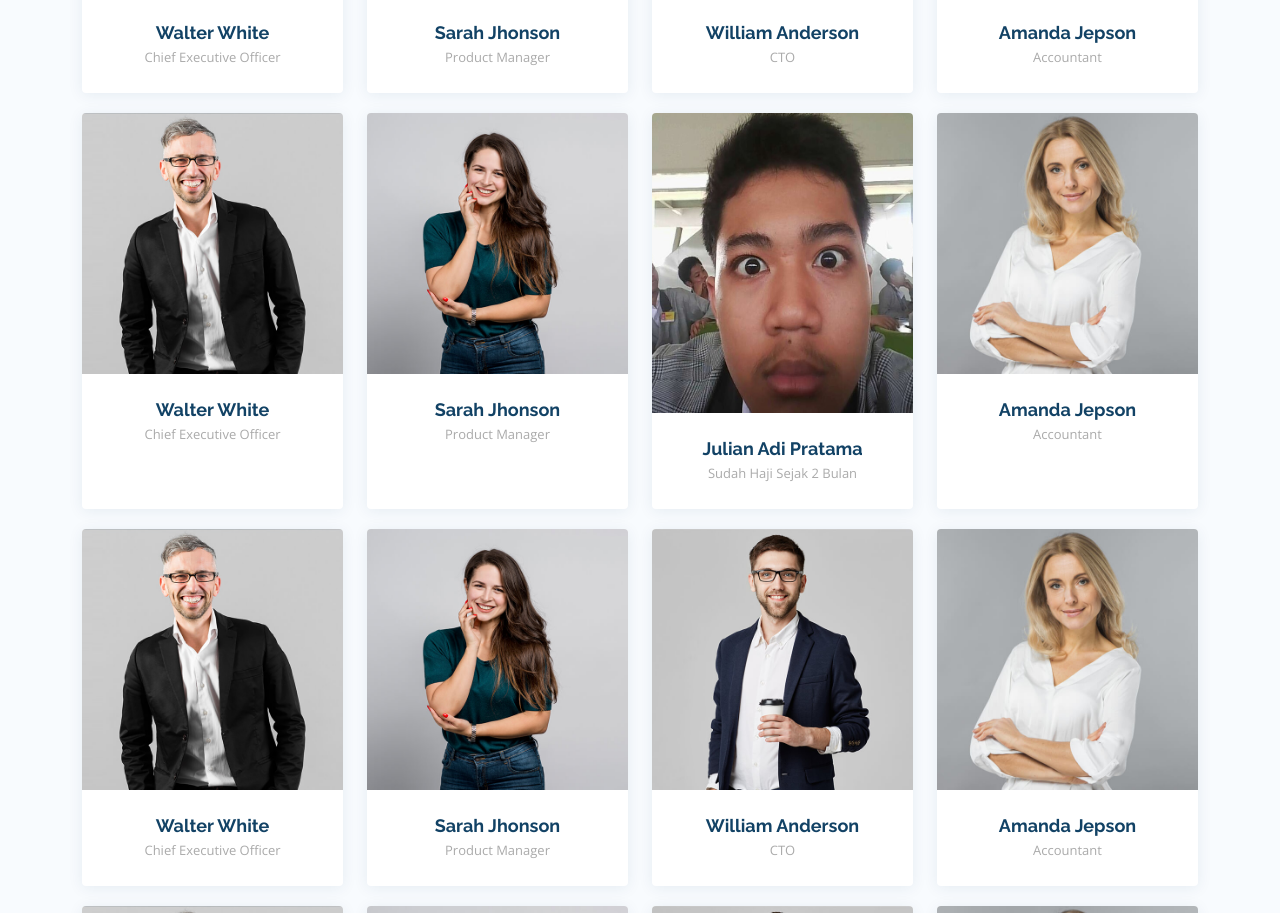
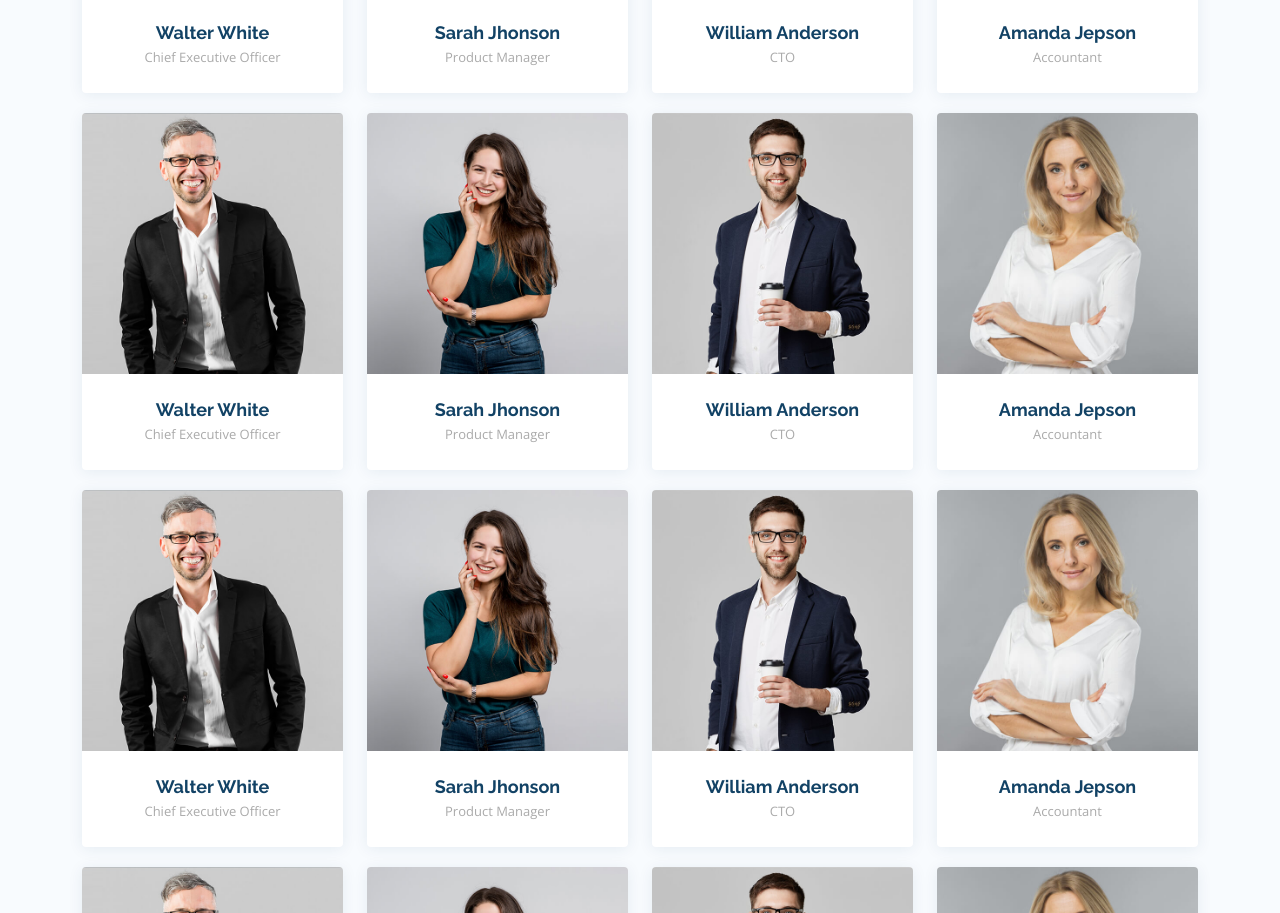
Before and after one commit to atjeprahmat/kolaborasiGithubPPLG12024, a plain HTML site: page index.html in a window 1280 px wide. Shown: the part 6527-7440 px from the top of the page. Drawn offline with nearby package versions, Linux system fonts and the light colour scheme; animation ran at ten frames a second.

Commit message:
update Fakhri

```diff
--- a/index.html
+++ b/index.html
@@ -819,17 +819,17 @@
           <div class="col-lg-3 col-md-6 d-flex align-items-stretch" data-aos="fade-up" data-aos-delay="300">
             <div class="member">
               <div class="member-img">
-                <img style="width: 300px; height: 300px;" src="assets/img/team/WIN_20240822_13_21_26_Pro.jpg" class="img-fluid" alt="">
-                <div class="social">
-                  <a href=""><i class="bi bi-twitter"></i></a>
-                  <a href=""><i class="bi bi-facebook"></i></a>
-                  <a href="https://www.instagram.com/?utm_source=pwa_homescreen&__pwa=1"><i class="bi bi-instagram"></i></a>
-                  <a href=""><i class="bi bi-linkedin"></i></a>
-                </div>
-              </div>
-              <div class="member-info">
-                <h4>Julian Adi Pratama</h4>
-                <span>Sudah Haji Sejak 2 Bulan</span>
+                <img src="assets/img/team/team-3.jpg" class="img-fluid" alt="">
+                <div class="social">
+                  <a href=""><i class="bi bi-twitter"></i></a>
+                  <a href=""><i class="bi bi-facebook"></i></a>
+                  <a href=""><i class="bi bi-instagram"></i></a>
+                  <a href=""><i class="bi bi-linkedin"></i></a>
+                </div>
+              </div>
+              <div class="member-info">
+                <h4>William Anderson</h4>
+                <span>CTO</span>
               </div>
             </div>
           </div>
```
